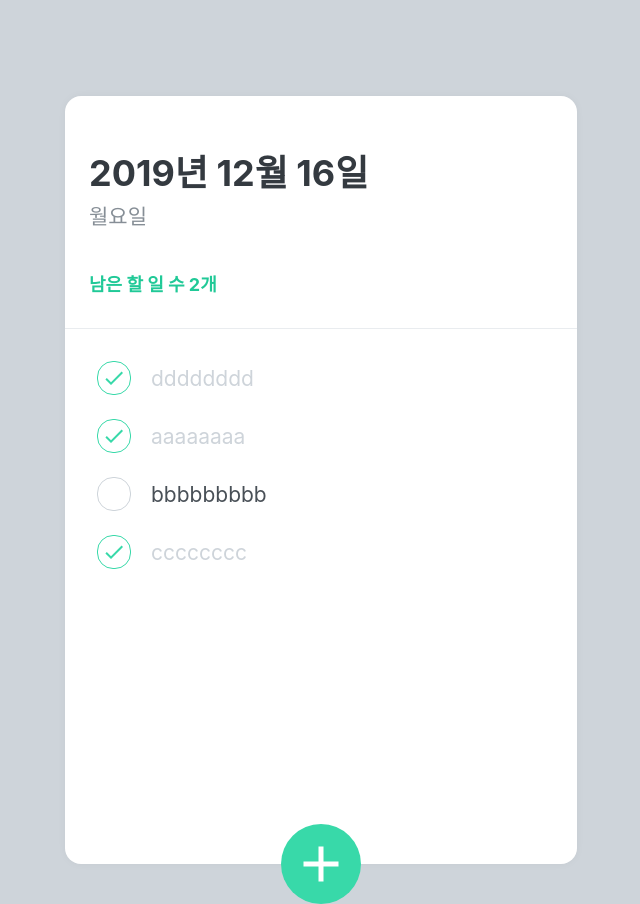
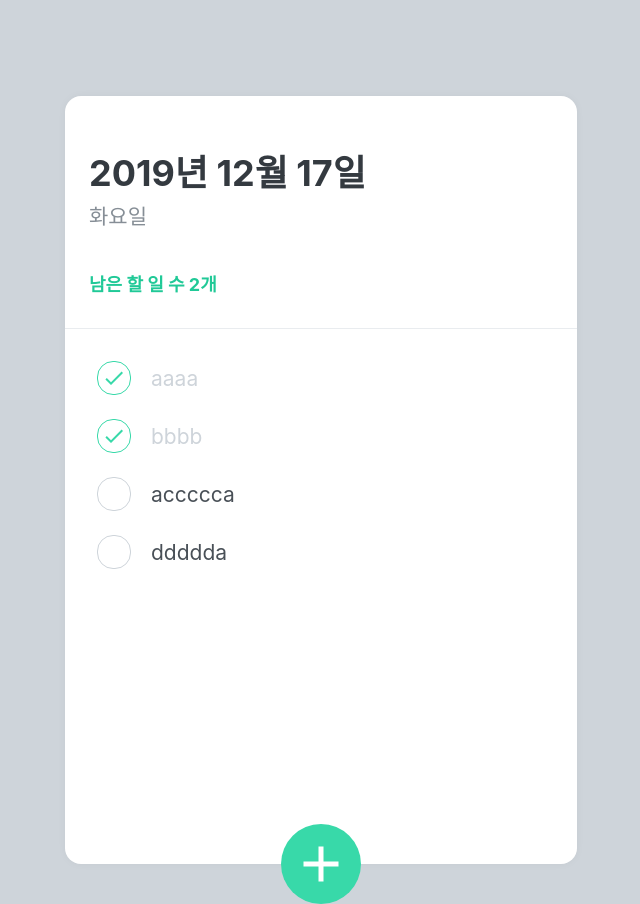
Before and after one commit to BigbrotherShin/TodoList-training, a React (Create React App) app: page / in a window 1280 px wide. Shown: the whole page, without its empty margins (319-959 px from the left). Built offline with nearby package versions, Linux system fonts and the light colour scheme.

Commit message:
feature implement at TodoHead and TodoList

```diff
--- a/src/TodoContext.js
+++ b/src/TodoContext.js
@@ -14,12 +14,12 @@
   {
     id: 3,
     text: 'accccca',
-    done: true,
+    done: false,
   },
   {
     id: 4,
     text: 'ddddda',
-    done: true,
+    done: false,
   },
 ];
 
--- a/src/components/TodoHead.js
+++ b/src/components/TodoHead.js
@@ -28,12 +28,22 @@
 
 function TodoHead() {
   const todos = useTodoState();
-  console.log(todos);
+  const unDoneTasks = todos.filter(todo => !todo.done);
+  const today = new Date();
+  const dateString = today.toLocaleDateString('ko-KR', {
+    year: 'numeric',
+    month: 'long',
+    day: 'numeric'
+  });
+  const dayName = today.toLocaleDateString('ko-KR', {
+    weekday: 'long',
+  });
+
   return (
     <TodoHeadBlock>
-      <h1>2019년 12월 16일</h1>
-      <div className="day">월요일</div>
-      <div className="tasks-left">남은 할 일 수 2개</div>
+      <h1>{dateString}</h1>
+      <div className="day">{dayName}</div>
+      <div className="tasks-left">남은 할 일 수 {unDoneTasks.length}개</div>
     </TodoHeadBlock>
   )
 }
--- a/src/components/TodoItem.js
+++ b/src/components/TodoItem.js
@@ -1,6 +1,7 @@
 import React from 'react';
 import styled, { css } from 'styled-components';
 import { MdCheck, MdDelete } from 'react-icons/md';
+import { useTodoDispatch } from '../TodoContext';
 
 const Remove = styled.div`
   display: flex;
@@ -20,7 +21,8 @@
   align-items: center;
   padding-top: 12px;
   padding-bottom: 12px;
-  &:hover { /* Component Selector: TodoItemBlock 위에 커서가 있을 때, Remove 컴포넌트를 보여주라는 의미 */
+  &:hover {
+    /* Component Selector: TodoItemBlock 위에 커서가 있을 때, Remove 컴포넌트를 보여주라는 의미 */
     ${Remove} {
       display: initial;
     }
@@ -57,9 +59,9 @@
     `}
 `;
 
-function TodoItem({ id, done, text}) {
+function TodoItem({ id, done, text }) {
   return (
-    <TodoItemBlock>
+    <TodoItemBlock id={id}>
       <CheckCircle done={done}>{done && <MdCheck />}</CheckCircle>
       <Text done={done}>{text}</Text>
       <Remove>
--- a/src/components/TodoList.js
+++ b/src/components/TodoList.js
@@ -1,6 +1,7 @@
 import React from 'react';
 import styled from 'styled-components';
 import TodoItem from './TodoItem';
+import { useTodoState } from '../TodoContext';
 
 const TodoListBlock = styled.div`
   flex: 1;
@@ -10,14 +11,20 @@
 `;
 
 function TodoList() {
+  const todos = useTodoState();
+
   return (
     <TodoListBlock>
-      <TodoItem text="dddddddd" done={true} />
-      <TodoItem text="aaaaaaaa" done={true} />
-      <TodoItem text="bbbbbbbbb" done={false} />
-      <TodoItem text="cccccccc" done={true} />
+      {todos.map(todo => (
+        <TodoItem
+          key={todo.id}
+          id={todo.id}
+          text={todo.text}
+          done={todo.done}
+        />
+      ))}
     </TodoListBlock>
-  )
+  );
 }
 
 export default TodoList;
```
